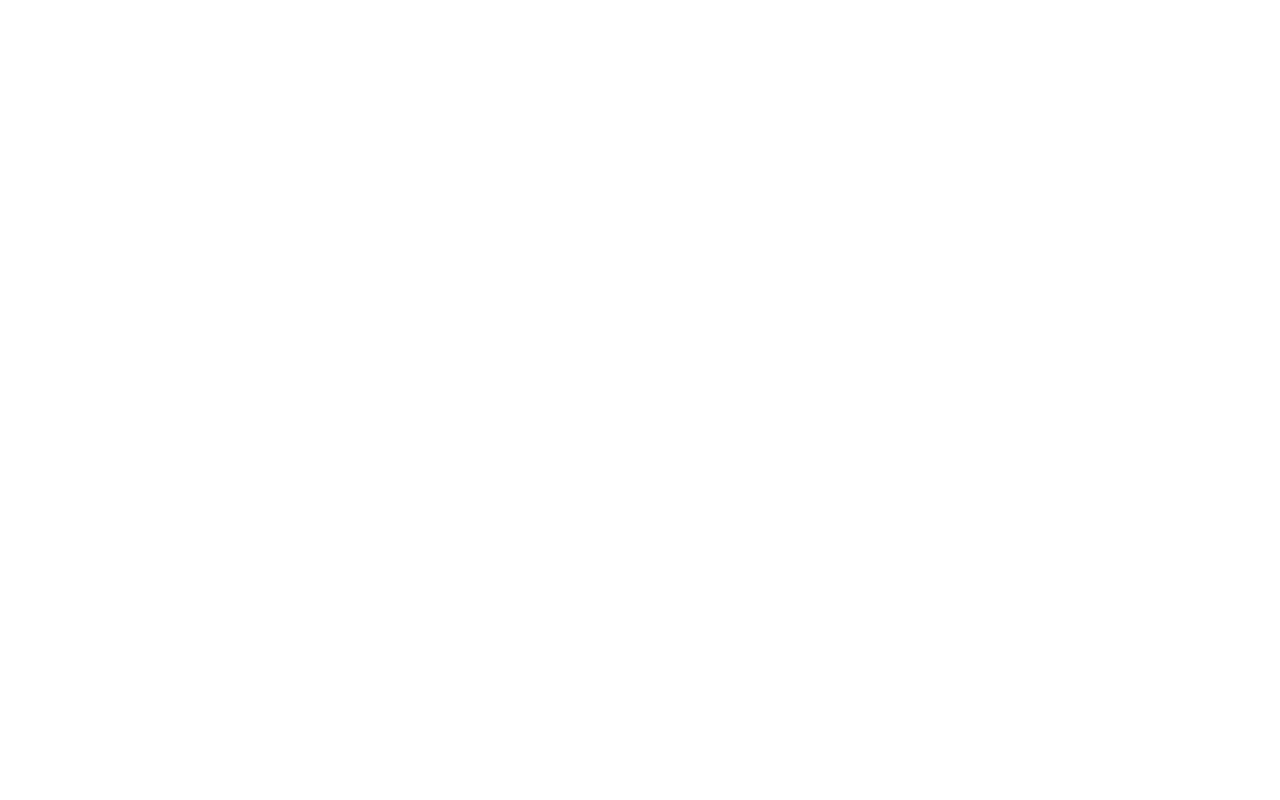
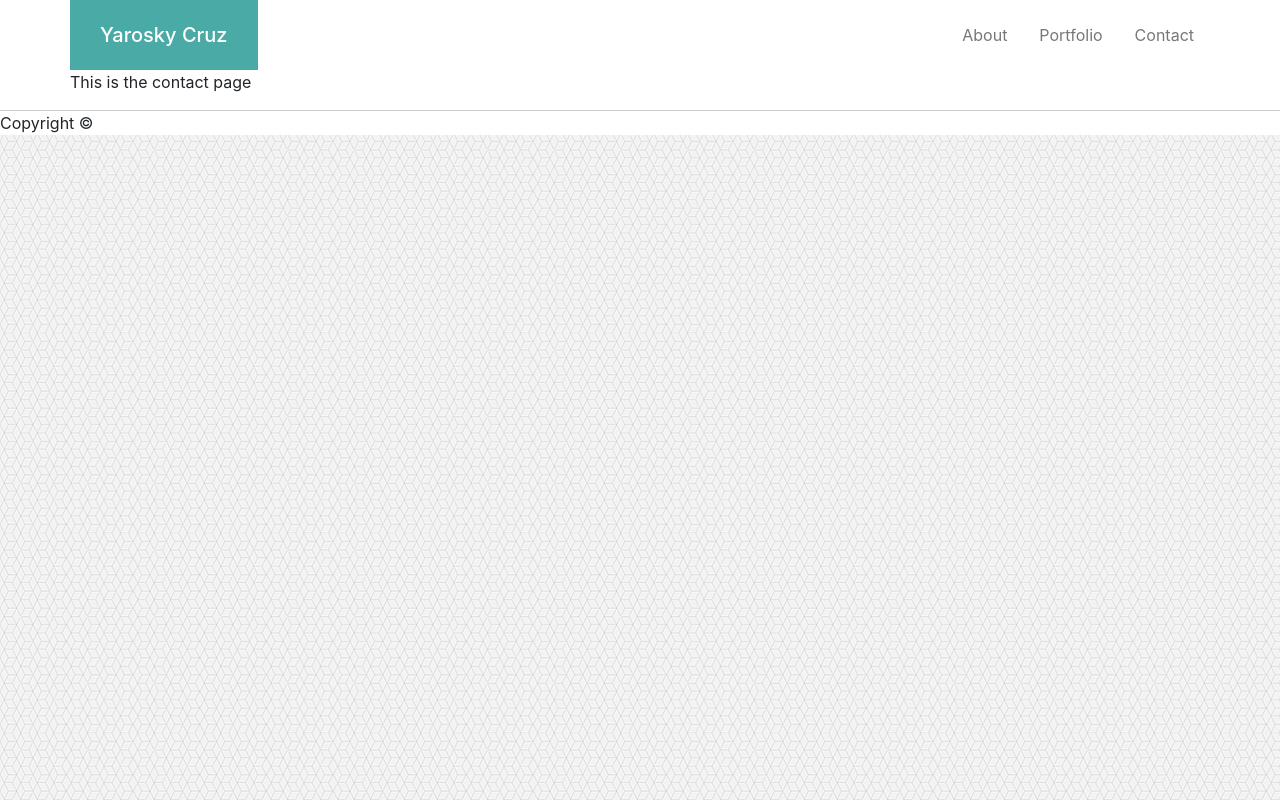
Before and after one commit to yarocruz/responsive-portfolio, a plain HTML site: page contact.html in a window 1280 px wide. Drawn offline with nearby package versions, Linux system fonts and the light colour scheme.

Commit message:
main layout added to all pages

```diff
--- a/contact.html
+++ b/contact.html
@@ -0,0 +1,52 @@
+<!DOCTYPE html>
+<html lang="en">
+
+<head>
+    <meta charset="UTF-8">
+    <meta name="viewport" content="width=device-width, initial-scale=1.0">
+    <meta http-equiv="X-UA-Compatible" content="ie=edge">
+    <title>About Me</title>
+    <link rel="stylesheet" href="https://stackpath.bootstrapcdn.com/bootstrap/4.4.1/css/bootstrap.min.css"
+        integrity="sha384-Vkoo8x4CGsO3+Hhxv8T/Q5PaXtkKtu6ug5TOeNV6gBiFeWPGFN9MuhOf23Q9Ifjh" crossorigin="anonymous">
+    <link rel="stylesheet" href="assets/css/main.css">
+</head>
+
+<body>
+
+    <div class="container-fluid header">
+
+        <div class="container">
+            <div class="row d-flex align-items-center">
+
+                <div class="col-md-4 col-xs-12">
+                    <h1 class="navbar-brand text-center">Yarosky Cruz</h1>
+                </div>
+
+                <div class="col-md-8 col-xs-12">
+                    <ul class="nav justify-content-md-end justify-content-center">
+                        <li class="nav-item">
+                            <a class="nav-link" href="index.html">About</a>
+                        </li>
+                        <li class="nav-item">
+                            <a class="nav-link" href="portfolio.html">Portfolio</a>
+                        </li>
+                        <li class="nav-item">
+                            <a class="nav-link" href="contact.html">Contact</a>
+                        </li>
+                    </ul>
+                </div>
+            </div>
+        </div>
+
+        <div class="container content">
+            <p>This is the contact page</p>
+        </div>
+
+    </div>
+
+    <footer class="container-fluid">Copyright &copy;</footer>
+
+
+</body>
+
+</html>
```
Also changed, not shown: index.html (+9 -3 lines), portfolio.html (+51 -0 lines).
